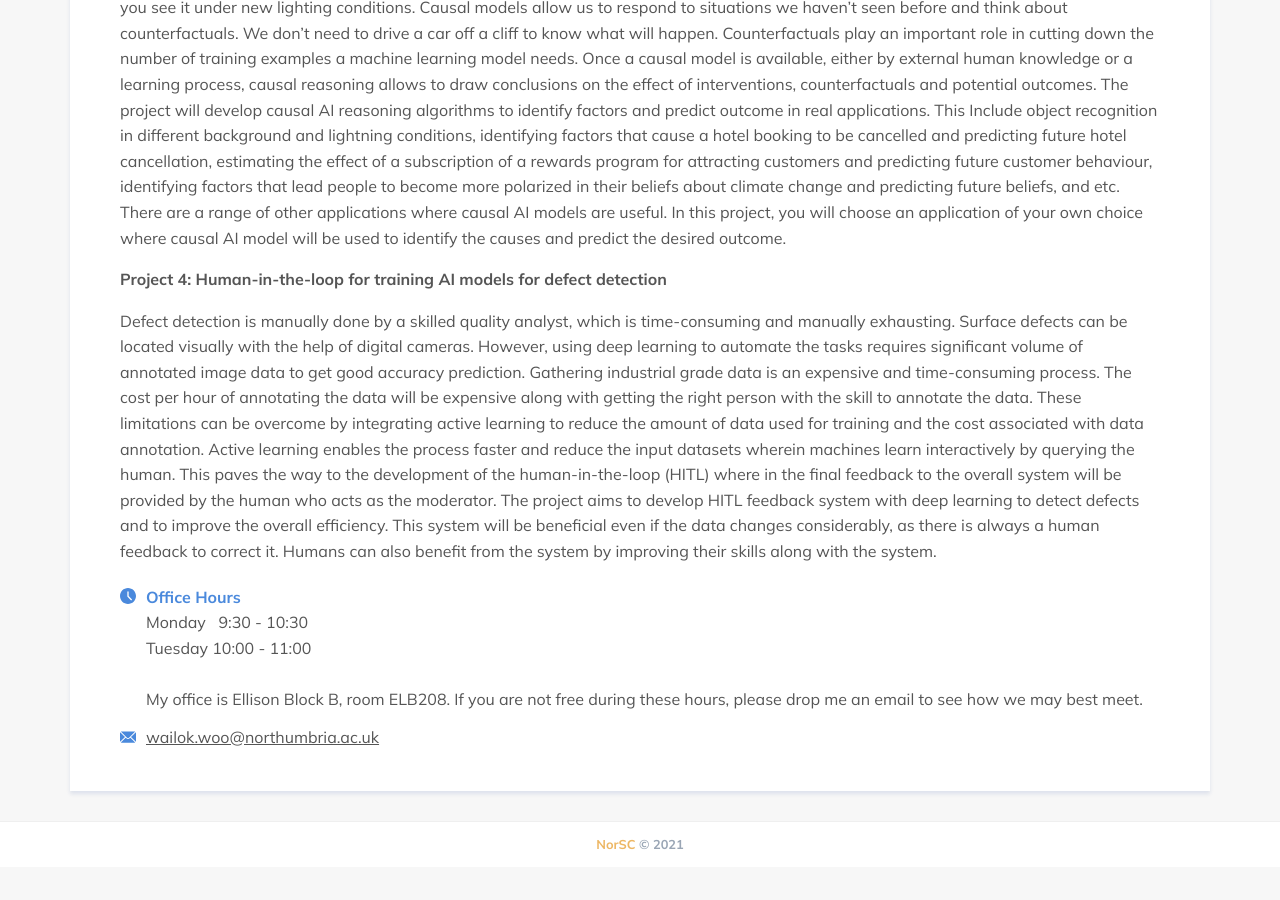
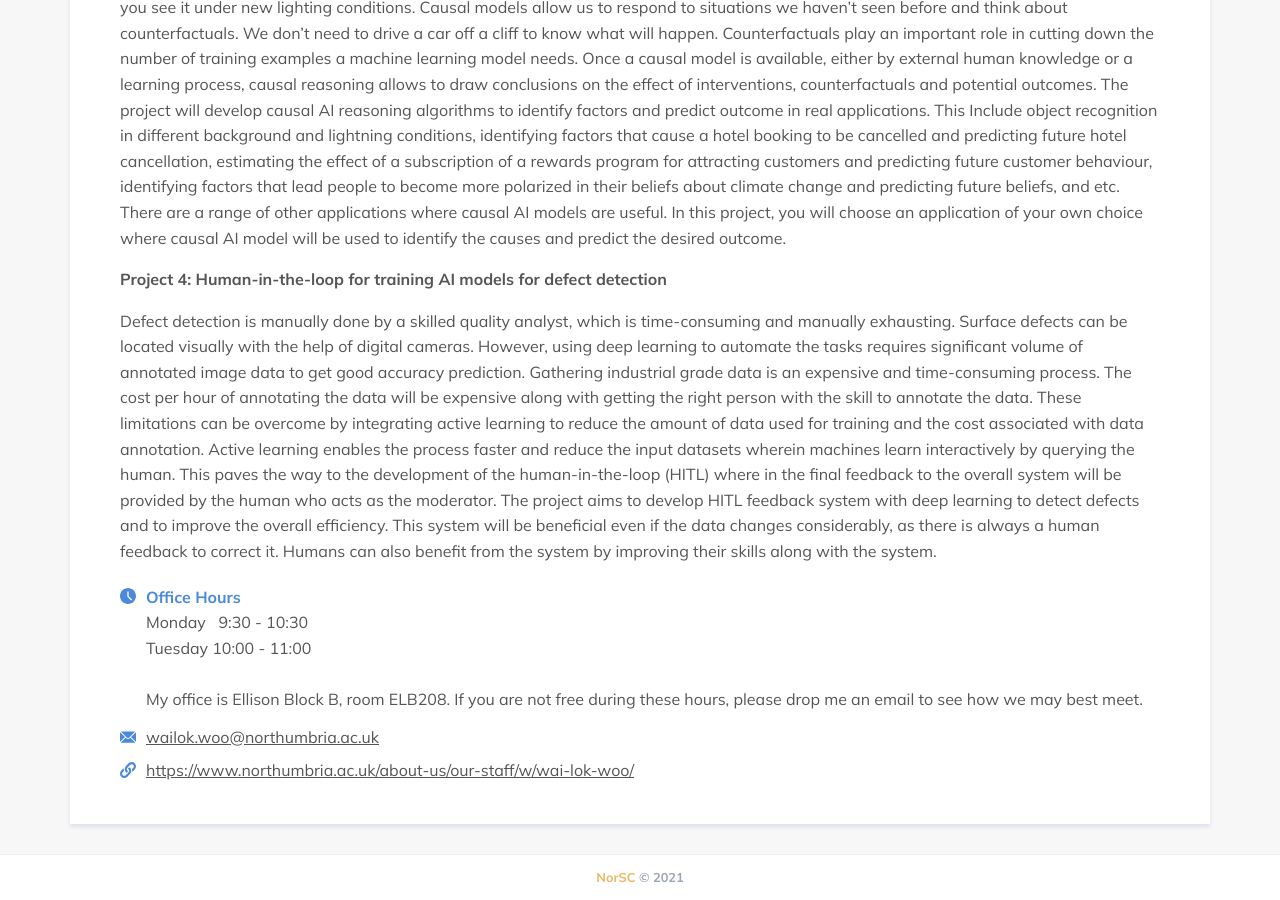
Before and after one commit to NorSC/supervisor-search, a Jekyll site: the page built from _supervisors/wai-lok-woo.md, in a window 1280 px wide and 900 px high, scrolled down 1154 px. Built offline with Jekyll 4.4.1, drawn with Linux system fonts in a browser that asks for light colours; a script that is not in the unit is left out; before the commit the page ends 2021 px from its top, so only the background shows below that; some of the changed lines change nothing that is shown.

Commit message:
Update Supervisors “wai-lok-woo”

```diff
--- a/_supervisors/wai-lok-woo.md
+++ b/_supervisors/wai-lok-woo.md
@@ -2,7 +2,10 @@
 layout: supervisor
 title: Wai Lok Woo
 available: true
+available_msc: true
+available_phd: true
 email: wailok.woo@northumbria.ac.uk
+website: https://www.northumbria.ac.uk/about-us/our-staff/w/wai-lok-woo/
 office_hours: >-
   Monday   9:30 - 10:30
 
```
